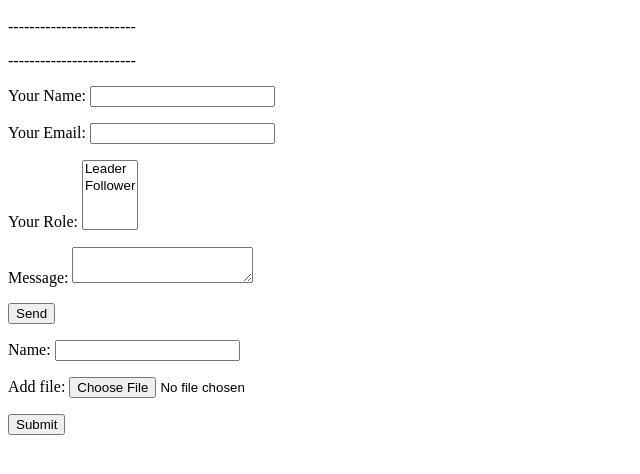
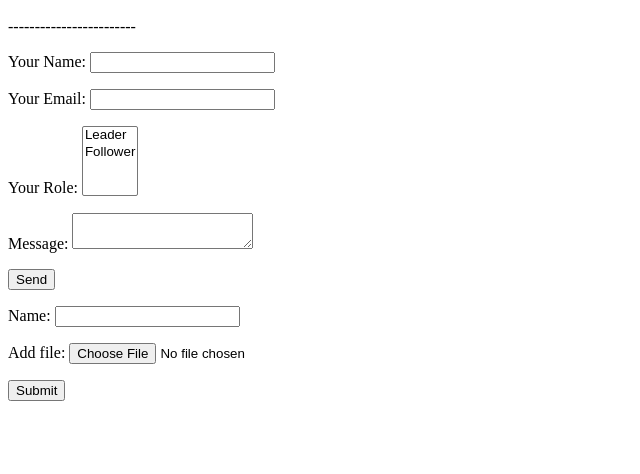
Before and after one commit to tnakagaw22/netlify-test, a plain HTML site: page index.html in a window 1280 px wide. Shown: the part 48-522 px from the top of the page, without its empty margins (0-640 px from the left). Drawn offline with Linux system fonts and the light colour scheme.

Commit message:
Update index.html

```diff
--- a/index.html
+++ b/index.html
@@ -1,6 +1,6 @@
 <h1>Netlify Test</h1>
 <p>------------------------</p>
-<p>------------------------</p>
+<p333p>
 <form name="contact" method="POST" data-netlify="true">
     <p>
       <label>Your Name: <input type="text" name="name" /></label>
```
